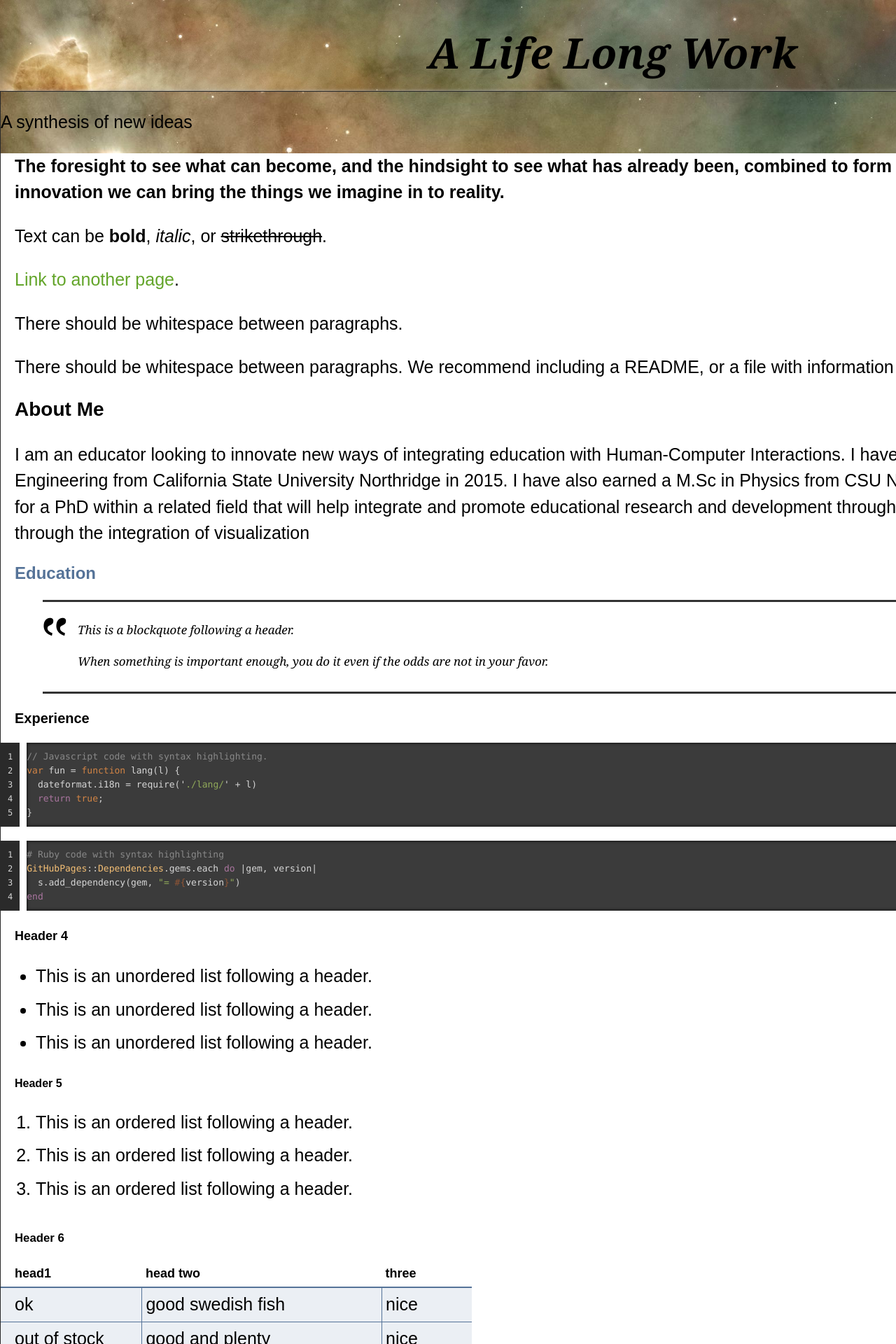
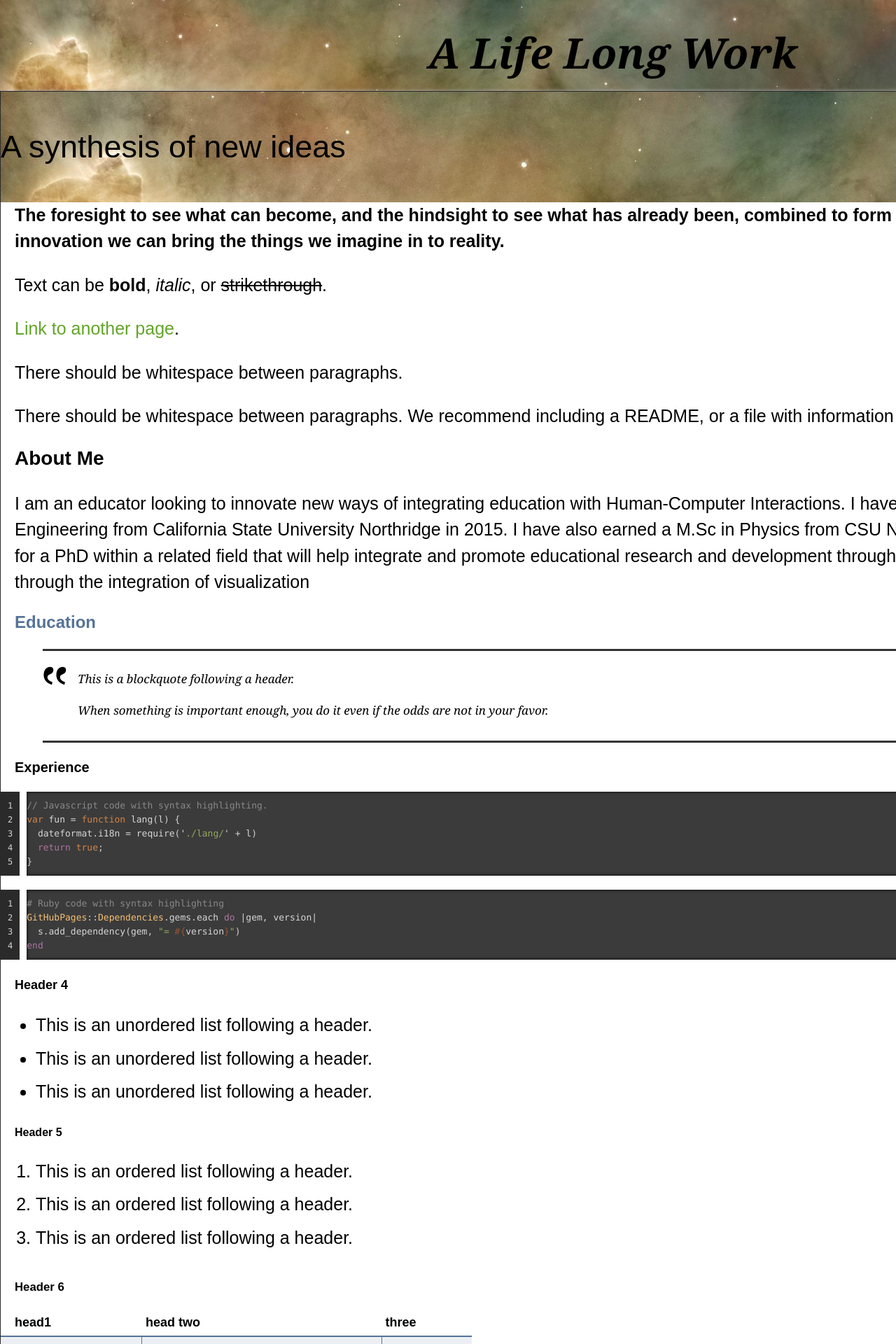
Before and after one commit to alifelongwork/alifelongwork.github.io, a Jekyll site: the page built from index.md, in a window 1280 px wide. Shown: the top 1920 px of the page at 70% size. Built offline with Jekyll 4.4.1, drawn with Linux system fonts in a browser that asks for light colours.

Commit message:
Update jekyll-theme-time-machine.scss

```diff
--- a/_sass/jekyll-theme-time-machine.scss
+++ b/_sass/jekyll-theme-time-machine.scss
@@ -11,7 +11,7 @@ body {
 }
 
 .intro{
-  font-size: 25px;
+  font-size: 45px;
 }
 
 a {
```
